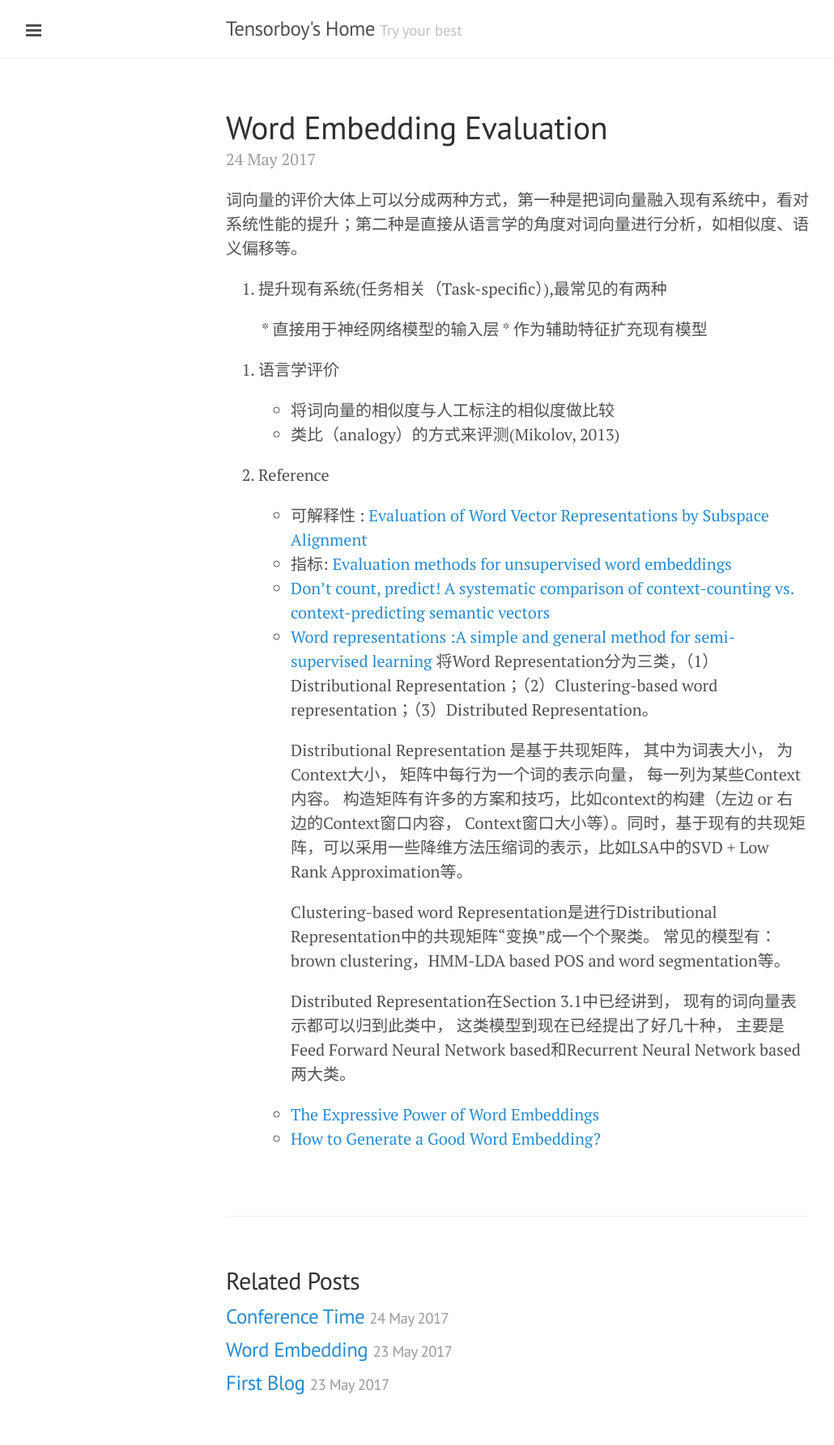
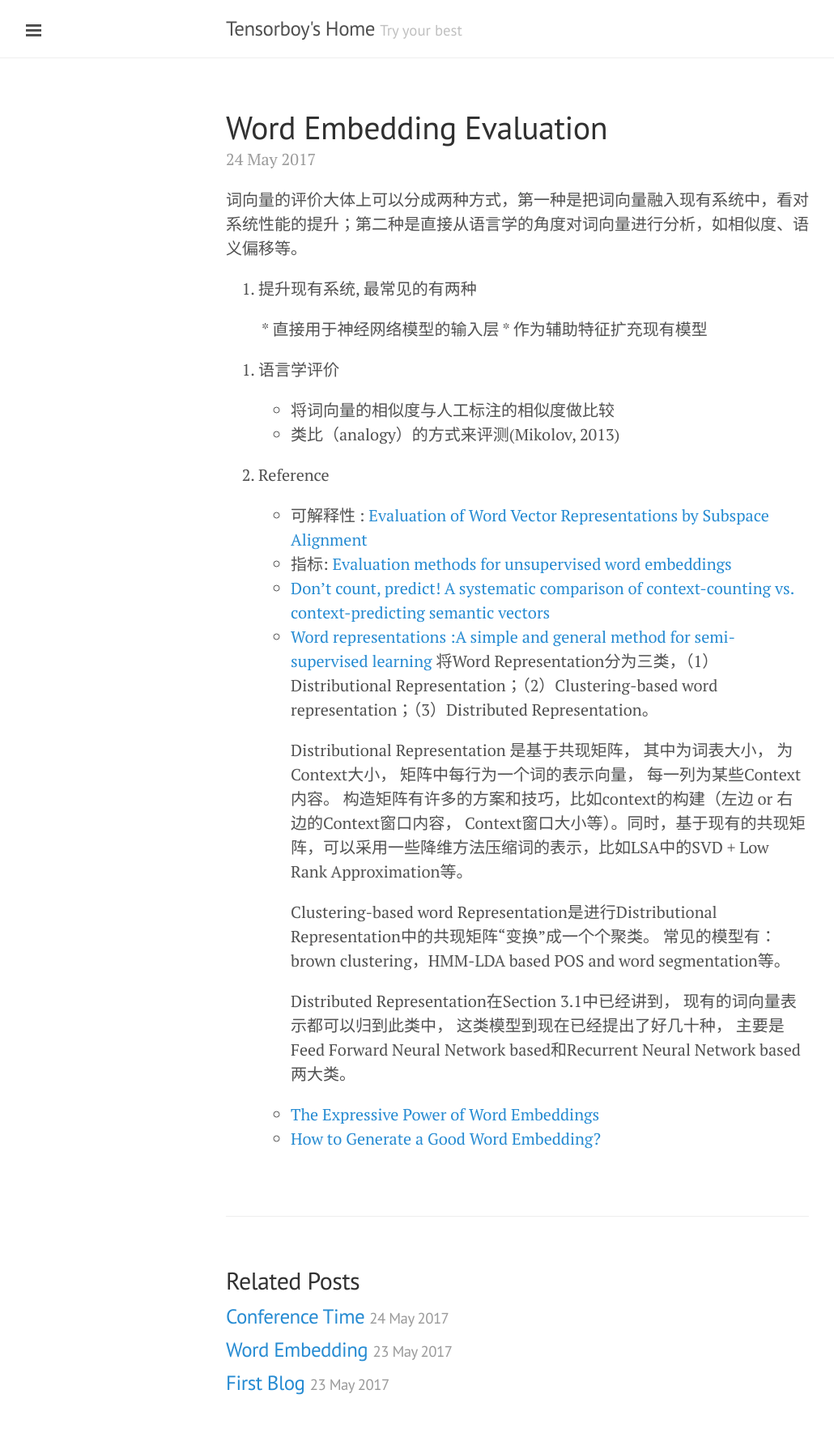
Before and after one commit to githwd2016/githwd2016.github.io, a Jekyll site: the page built from _posts/2017-05-24-word-embedding-evaluation.md, in a window 1280 px wide. Shown: the whole page at 81% size, without its empty margins (1-1031 px from the left). Built offline with Jekyll 4.4.1, drawn with Linux system fonts in a browser that asks for light colours.

Commit message:
one blog update

```diff
--- a/_posts/2017-05-24-word-embedding-evaluation.md
+++ b/_posts/2017-05-24-word-embedding-evaluation.md
@@ -4,7 +4,7 @@ title: Word Embedding Evaluation
 category: NLP
 ---
 词向量的评价大体上可以分成两种方式，第一种是把词向量融入现有系统中，看对系统性能的提升；第二种是直接从语言学的角度对词向量进行分析，如相似度、语义偏移等。
-1. 提升现有系统(任务相关（Task-specific）),最常见的有两种
+1. 提升现有系统, 最常见的有两种
 
 　　	* 直接用于神经网络模型的输入层
 	* 作为辅助特征扩充现有模型
```
